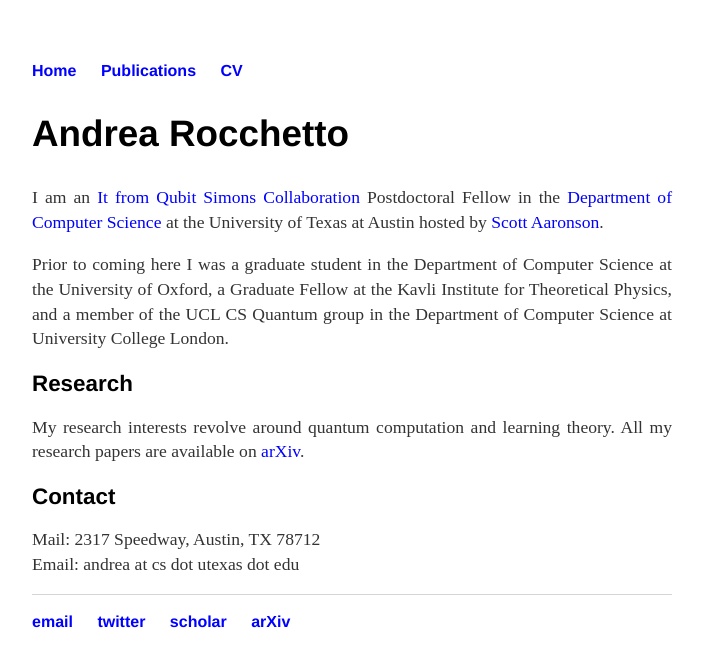
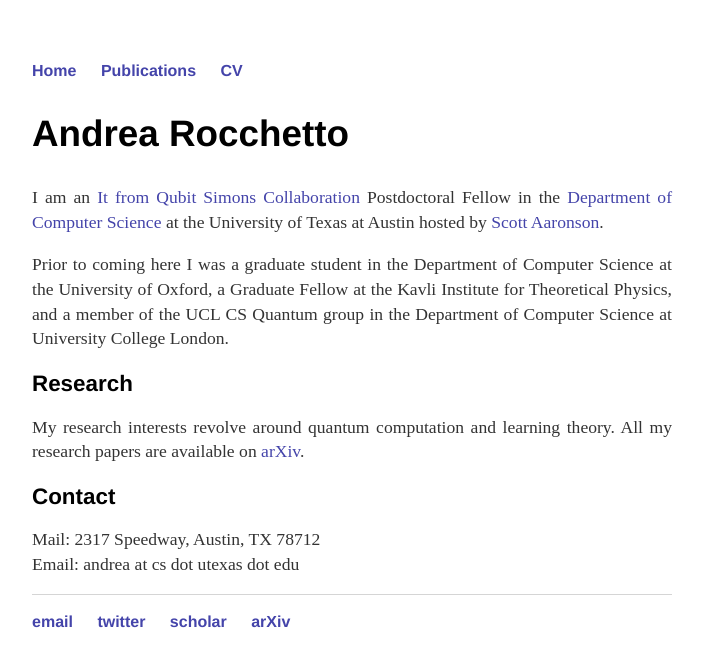
Before and after one commit to andrearocchetto/andrearocchetto.github.io, a Jekyll site: the page built from index.html, in a window 1280 px wide. Shown: the top 667 px of the page, without its empty margins (288-992 px from the left). Built offline with Jekyll 4.4.1, drawn with Linux system fonts in a browser that asks for light colours.

Commit message:
link color change

```diff
--- a/css/main.css
+++ b/css/main.css
@@ -7,8 +7,8 @@ body { margin: 24px auto; width: 80%; }
   }
 }
 
-
-a { text-decoration: none; color: #0000FF; }
+/* #4444aa is link color*/
+a { text-decoration: none; color: #4444aa; }
 a:hover { text-decoration: underline; }
 
 p, ul { font-size: 1.1em; line-height: 1.4em; color: #333; text-align: justify;
```
Also changed, not shown: 1 other file.
